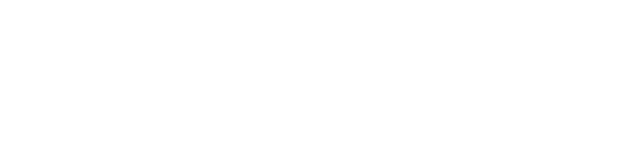
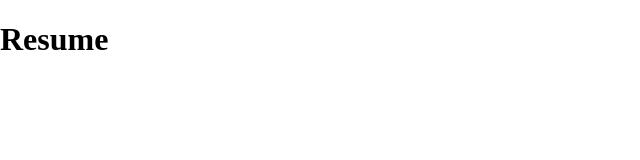
Before and after one commit to rajinderd/resume, a plain HTML site: page index.html in a window 1280 px wide. Shown: the whole page, without its empty margins (0-640 px from the left). Drawn offline with Linux system fonts and the light colour scheme.

Commit message:
Update index.html

```diff
--- a/index.html
+++ b/index.html
@@ -5,6 +5,6 @@
   <title>Rajinder Singh Dua's Resume</title>
 </head>
   <body style="width:100%; height:100%; margin:0;">
-    <h1></h1>
+    <h1>Resume</h1>
   </body>
 </html>
```
